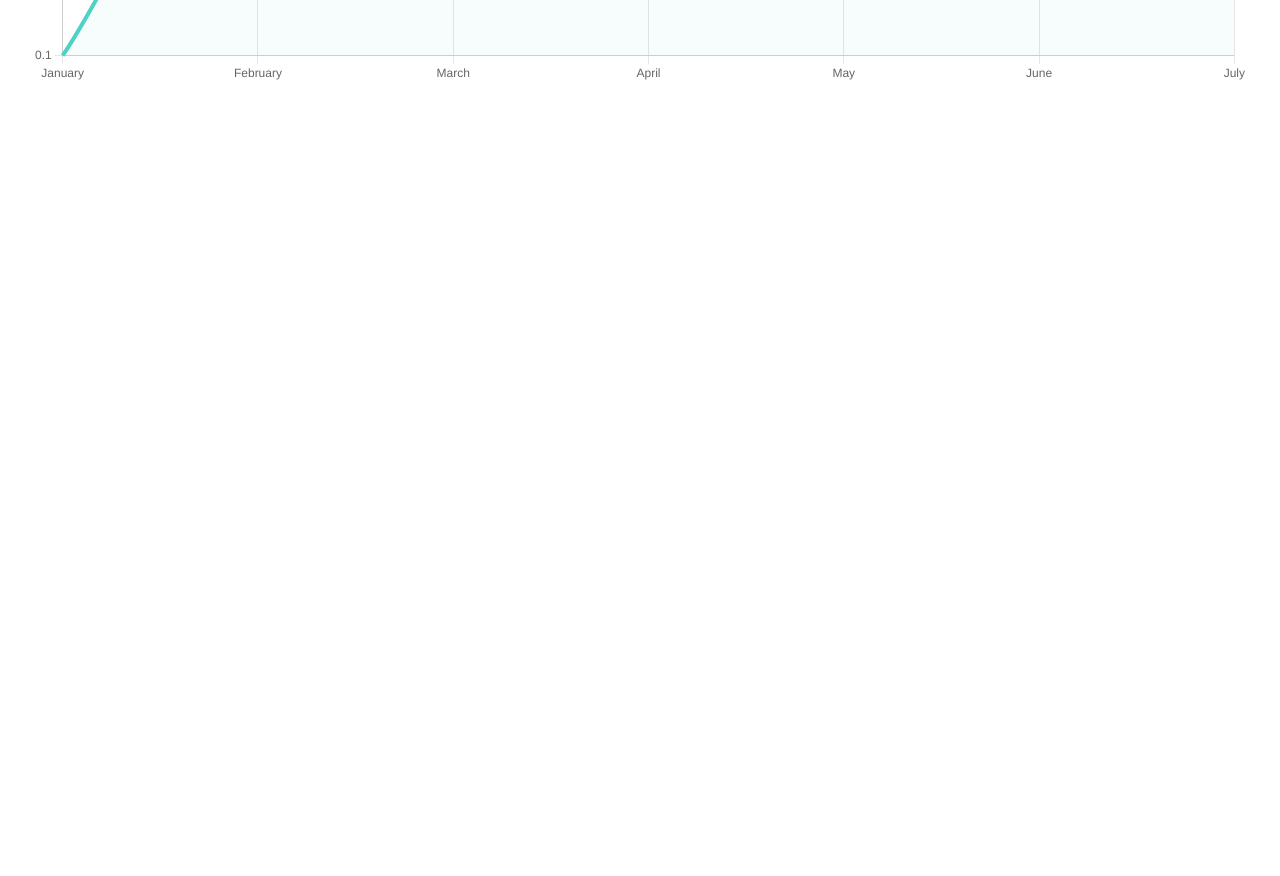
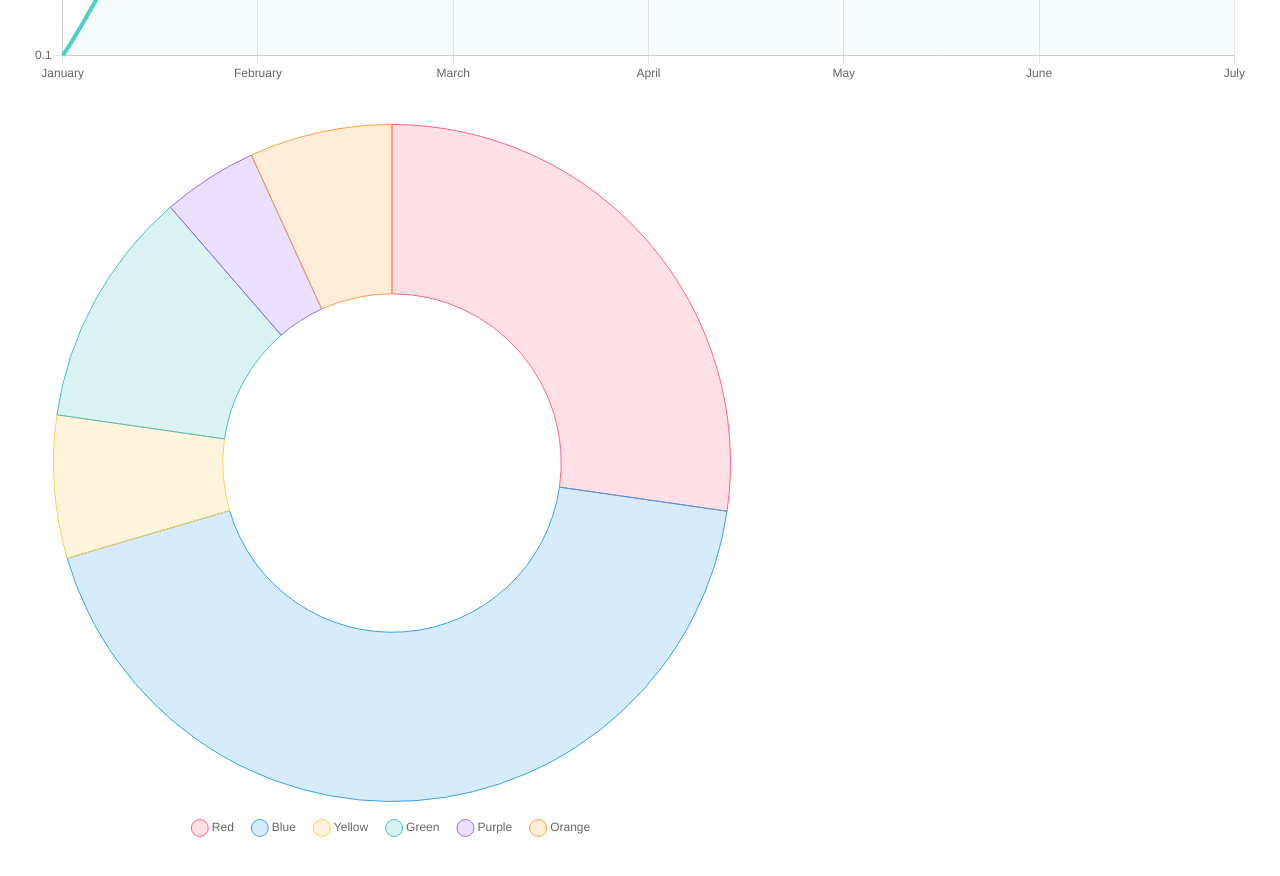
Before and after one commit to radenlarko/Chart-Test, a Next.js app: page / in a window 1280 px wide. Shown: the part 580-1456 px from the top of the page. Before the commit the page ends 800 px from the top, so only its background shows below. Built offline with nearby package versions, Linux system fonts and the light colour scheme.

Commit message:
add donut chart

```diff
--- a/components/AreaChart2.tsx
+++ b/components/AreaChart2.tsx
@@ -10,7 +10,6 @@ import {
   Filler,
   Legend,
   ChartOptions,
-  ScriptableContext,
   ChartData,
 } from "chart.js";
 import { Line } from "react-chartjs-2";
--- /dev/null
+++ b/components/DonutChart.tsx
@@ -0,0 +1,58 @@
+import React from "react";
+import {
+  Chart as ChartJS,
+  ArcElement,
+  Tooltip,
+  Legend,
+  ChartData,
+  ChartOptions,
+} from "chart.js";
+import { Doughnut } from "react-chartjs-2";
+
+ChartJS.register(ArcElement, Tooltip, Legend);
+
+const options: ChartOptions<"doughnut"> = {
+  plugins: {
+    legend: {
+      position: "bottom",
+      labels: {
+        usePointStyle: true,
+        pointStyle: "circle",
+        padding: 20,
+      },
+    },
+  },
+};
+
+const data: ChartData<"doughnut"> = {
+  labels: ["Red", "Blue", "Yellow", "Green", "Purple", "Orange"],
+  datasets: [
+    {
+      label: "# of Votes",
+      data: [12, 19, 3, 5, 2, 3],
+      backgroundColor: [
+        "rgba(255, 99, 132, 0.2)",
+        "rgba(54, 162, 235, 0.2)",
+        "rgba(255, 206, 86, 0.2)",
+        "rgba(75, 192, 192, 0.2)",
+        "rgba(153, 102, 255, 0.2)",
+        "rgba(255, 159, 64, 0.2)",
+      ],
+      borderColor: [
+        "rgba(255, 99, 132, 1)",
+        "rgba(54, 162, 235, 1)",
+        "rgba(255, 206, 86, 1)",
+        "rgba(75, 192, 192, 1)",
+        "rgba(153, 102, 255, 1)",
+        "rgba(255, 159, 64, 1)",
+      ],
+      borderWidth: 1,
+    },
+  ],
+};
+
+const DonutChart = () => {
+  return <Doughnut data={data} options={options} />;
+};
+
+export default DonutChart;
--- a/pages/index.tsx
+++ b/pages/index.tsx
@@ -1,6 +1,7 @@
 import Head from "next/head";
 import { Box, Text } from "@chakra-ui/react";
 import AreaChart2 from "@/components/AreaChart2";
+import DonutChart from "@/components/DonutChart";
 
 export default function Home() {
   return (
@@ -15,6 +16,9 @@ export default function Home() {
         <Box maxW={"7xl"} minH={"100vh"} mx="auto" p={{ base: 2, md: 8 }}>
           <Text>Hello World</Text>
           <AreaChart2 />
+          <Box maxW={720} mt={10}>
+          <DonutChart />
+          </Box>
         </Box>
       </main>
     </>
```
